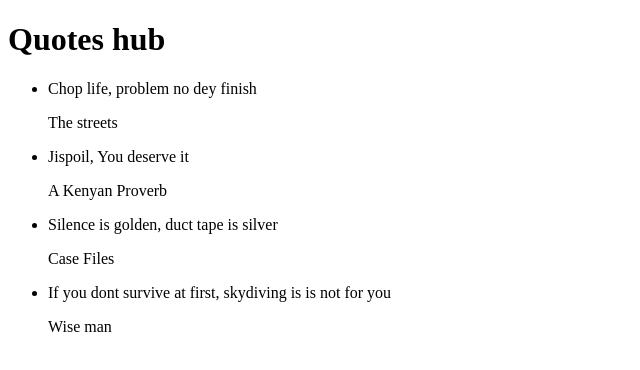
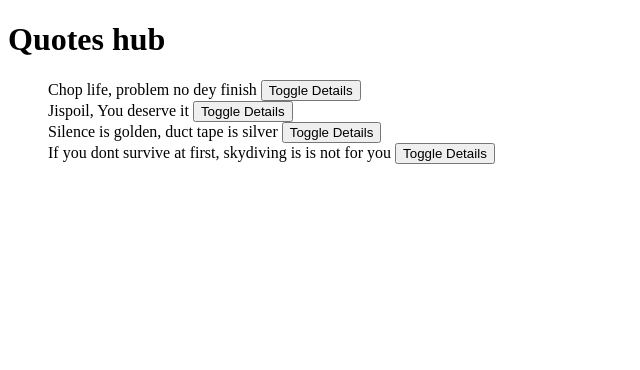
Before and after one commit to Nyambura23/Quote-hub, an Angular app: page / in a window 1280 px wide. Shown: the top 370 px of the page, without its empty margins (0-640 px from the left). Built offline with nearby package versions, Linux system fonts and the light colour scheme.

Commit message:
add toggle effect

```diff
--- a/src/app/quote/quote.component.html
+++ b/src/app/quote/quote.component.html
@@ -1,9 +1,10 @@
 <div>
   <h1>Quotes hub</h1>
   <ul>
-    <li *ngFor='let quote of quotes'>
+    <div *ngFor='let quote of quotes;let i = index'>
       {{quote.name}}
-      <app-quote-detail [quote]='quote'></app-quote-detail>
-    </li>
+      <button (click)='toggleDetails(i)'>Toggle Details</button>
+      <app-quote-detail *ngIf='quote.showDescription' [quote]='quote'></app-quote-detail>
+    </div>
   </ul>
 </div>
--- a/src/app/quote/quote.component.ts
+++ b/src/app/quote/quote.component.ts
@@ -1,4 +1,4 @@
-import { Component, OnInit } from '@angular/core';
+import { Component, OnInit} from '@angular/core';
 import { Quote } from '../quote';
 
 @Component({
@@ -15,6 +15,10 @@
     new Quote(4, 'If you dont survive at first, skydiving is is not for you', 'Wise man'),
     ];
 
+    toggleDetails(index: any){
+      this.quotes[index].showDescription = !this.quotes[index].showDescription;
+    }
+
   constructor() { }
 
   ngOnInit(): void {
```
